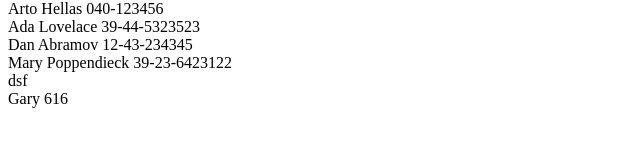
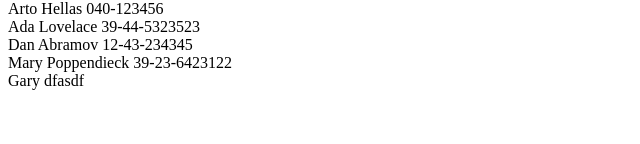
Before and after one commit to garyarzuma/Full-Stack-Open-Course, a React (Create React App) app in the folder Part2/phonebook/: page / in a window 1280 px wide. Shown: the part 298-442 px from the top of the page, without its empty margins (0-640 px from the left). Built offline with nearby package versions, Linux system fonts and the light colour scheme; data requests are answered from the project's data file.

Commit message:
Finished ex 2.15 again..

```diff
--- a/Part2/phonebook/db.json
+++ b/Part2/phonebook/db.json
@@ -21,14 +21,9 @@
       "id": 4
     },
     {
-      "name": "dsf",
-      "number": "",
+      "name": "Gary",
+      "number": "dfasdf",
       "id": 5
-    },
-    {
-      "name": "Gary",
-      "number": "616",
-      "id": 6
     }
   ]
 }
--- a/Part2/phonebook/src/App.js
+++ b/Part2/phonebook/src/App.js
@@ -28,7 +28,7 @@ const App = () => {
     }
     axios
       .post('http://localhost:3001/persons',contactObject).then(response => {
-        setPersons(persons.concat(response.data))
+        setPersons(persons.concat(contactObject))
       })
 
     setNewName("");
```
Also changed, not shown: Part2/phonebook/src/components/Filter.js (line endings or trailing spaces), Part2/phonebook/src/components/PersonForm.js (line endings or trailing spaces), Part2/phonebook/src/components/Persons.js (line endings or trailing spaces), Part2/phonebook/src/services/axios.js (added), 1 other file (tests, documents, lock files or other folders).
